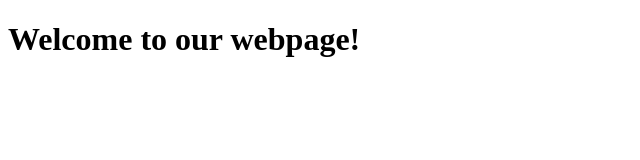
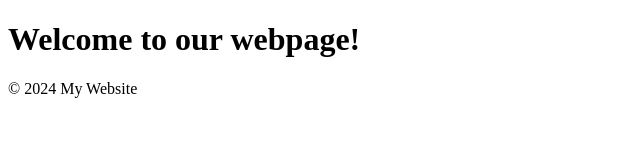
Before and after one commit to DeyanMalchev/git_branch_exercise, a plain HTML site: page index.html in a window 1280 px wide. Shown: the whole page, without its empty margins (0-640 px from the left). Drawn offline with Linux system fonts and the light colour scheme.

Commit message:
Add footer section

```diff
--- a/index.html
+++ b/index.html
@@ -8,4 +8,9 @@
 <body>
 <h1>Welcome to our webpage!</h1>
 </body>
+
+<footer>
+  <p>&copy; 2024 My Website</p>
+</footer>
+
 </html>
```
